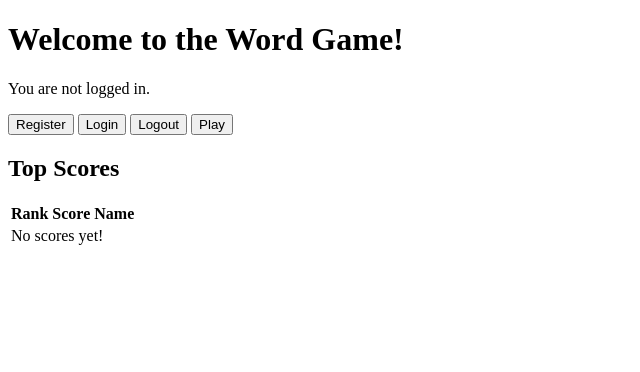
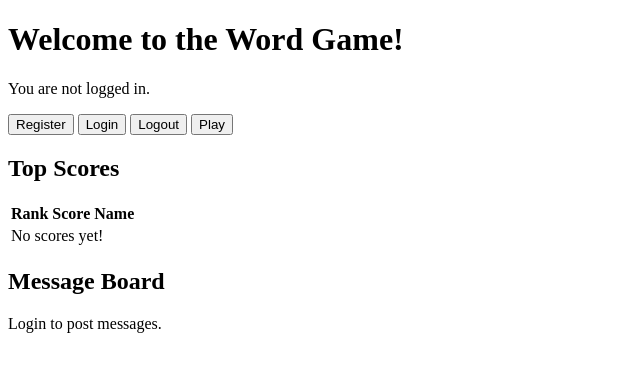
Before and after one commit to Janitus/Tikaweb, a Flask app: page / in a window 1280 px wide. Shown: the top 372 px of the page, without its empty margins (0-640 px from the left). Run offline with Flask 3, Linux system fonts and the light colour scheme; data that the repository does not hold is empty; parts of the project's set-up code (start-up, migrations or seed data) failed here and were passed over; some libraries are stand-ins or nearby versions.

Commit message:
Worked on message board, which is practically just a chat.

```diff
--- a/app.py
+++ b/app.py
@@ -1,10 +1,12 @@
-from flask import Flask, render_template, redirect, url_for, flash, request, session
+from flask import Flask, render_template, redirect, url_for, flash, request, session, jsonify
+from flask_wtf.csrf import CSRFProtect
 from extensions import db, login_manager
 from flask_login import current_user, login_user, logout_user, login_required
 from werkzeug.security import generate_password_hash, check_password_hash
 from forms import RegistrationForm, LoginForm
 from models.user import User
 from models.score import Score
+from models.message import Message
 from play import play_bp
 from utils.generator import generate_random_letters
 
@@ -18,6 +20,8 @@ app.config['SQLALCHEMY_DATABASE_URI'] = 'sqlite:///site.db'
 app.config['SQLALCHEMY_TRACK_MODIFICATIONS'] = False
 # End Gen
 
+csrf = CSRFProtect(app)
+
 db.init_app(app)
 login_manager.init_app(app)
 login_manager.login_view = 'login'
@@ -27,7 +31,8 @@ app.register_blueprint(play_bp)
 @app.route("/")
 def index():
     top_scores = Score.query.order_by(Score.score.desc()).limit(10).all()
-    return render_template('index.html', top_scores=top_scores)
+    messages = Message.query.order_by(Message.created_at.desc()).limit(30).all()
+    return render_template('index.html', top_scores=top_scores, messages=messages)
 
 
 @app.route('/register', methods=['GET', 'POST'])
@@ -86,6 +91,23 @@ def play():
     return render_template('play.html', letters=letters)
 
 
+@app.route("/post_message", methods=['POST'])
+@login_required
+def post_message():
+    data = request.get_json()
+    content = data.get('content')
+
+    if len(content) > 100:
+        return jsonify({"success": False, "error": "Message content exceeds the maximum allowed length."})
+
+    if content:
+        message = Message(content=content, user_id=current_user.id)
+        db.session.add(message)
+        db.session.commit()
+        return jsonify({"success": True, "message": "Message posted successfully."})
+    return jsonify({"success": False, "error": "Message content is required."})
+
+
 import re
 
 def preprocess_wordlist(file_path):
--- /dev/null
+++ b/static/js/messageBoard.js
@@ -0,0 +1,24 @@
+document.addEventListener("DOMContentLoaded", function() {
+    document.getElementById('messageForm').addEventListener('submit', function(e) {
+        e.preventDefault();
+        var content = document.getElementById('messageContent').value;
+        var csrfToken = document.querySelector('input[name="csrf_token"]').value;
+
+        fetch('/post_message', {
+            method: 'POST',
+            headers: {
+                'Content-Type': 'application/json',
+                'X-CSRFToken': csrfToken
+            },
+            body: JSON.stringify({'content': content}),
+        })
+        .then(response => response.json())
+        .then(data => {
+            if (data.success) {
+                window.location.reload();
+            } else {
+                console.error(data.error);
+            }
+        });
+    });
+});
--- a/templates/index.html
+++ b/templates/index.html
@@ -43,5 +43,22 @@
         {% endfor %}
     </table>
 
+    <h2>Message Board</h2>
+    {% for message in messages %}
+    <div class="message">
+        <p>{{ message.user.username }}: {{ message.content }} - {{ message.created_at.strftime('%Y-%m-%d %H:%M') }}</p>
+    </div>
+    {% endfor %}
+
+    {% if current_user.is_authenticated %}
+    <form id="messageForm">
+        <textarea id="messageContent" placeholder="Your message here..." required></textarea>
+        <input type="hidden" name="csrf_token" value="{{ csrf_token() }}">
+        <button type="submit">Post Message</button>
+    </form>
+    {% else %}
+    <p>Login to post messages.</p>
+    {% endif %}
+    <script src="{{ url_for('static', filename='js/messageBoard.js') }}"></script>
 </body>
 </html>
--- a/templates/login.html
+++ b/templates/login.html
@@ -1,4 +1,3 @@
-<!-- templates/login.html -->
 <form method="post">
     {{ form.hidden_tag() }}
     {{ form.username.label }} {{ form.username() }}
--- a/templates/play.html
+++ b/templates/play.html
@@ -1,4 +1,3 @@
-<!-- play.html -->
 <!DOCTYPE html>
 <html lang="en">
 <head>
--- a/templates/register.html
+++ b/templates/register.html
@@ -1,4 +1,3 @@
-<!-- templates/register.html -->
 <form method="post">
     {{ form.hidden_tag() }}
     {{ form.username.label }} {{ form.username() }}
```
Also changed, not shown: models/message.py (added, +10 -0 lines).
